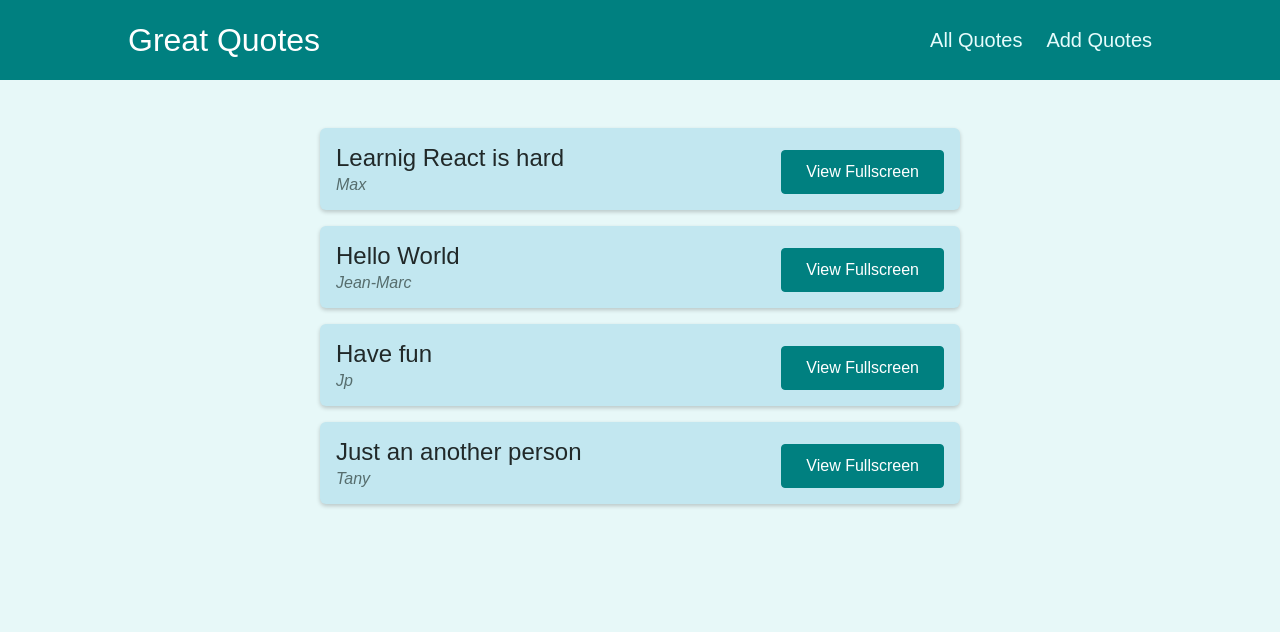
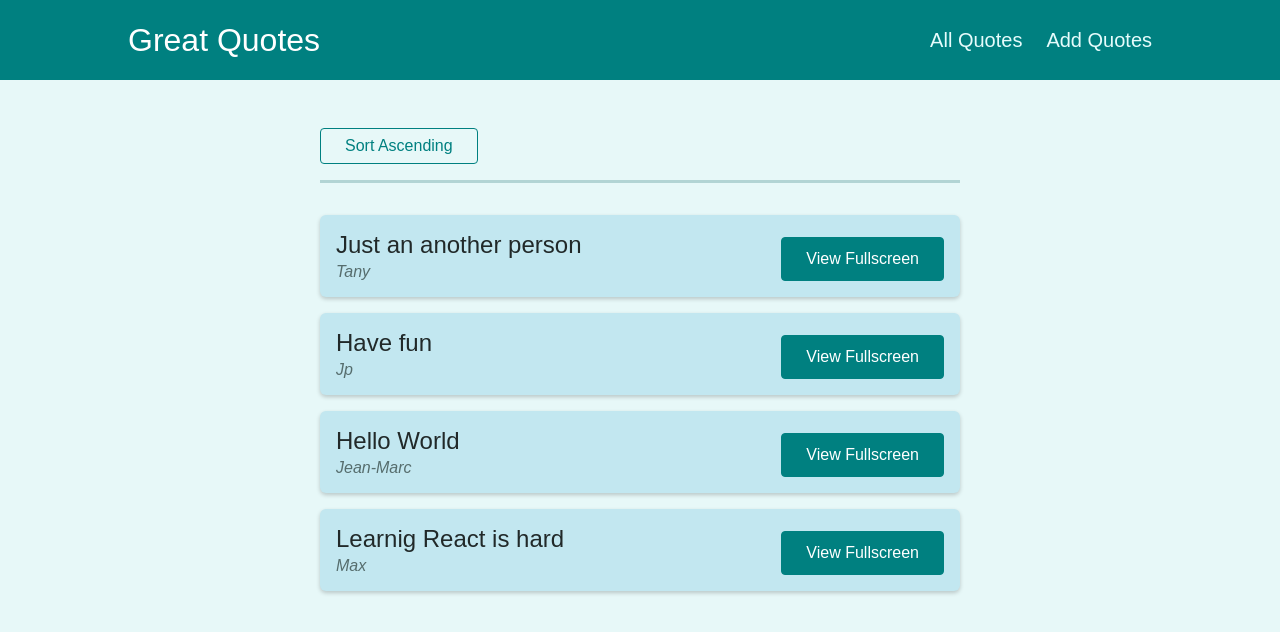
Before and after one commit to Habsolute/Section-20-pratice-react, a React (Create React App) app: page /quotes in a window 1280 px wide. Shown: the top 632 px of the page. Built offline with nearby package versions, Linux system fonts and the light colour scheme.

Commit message:
Add nested Route

```diff
--- a/src/components/quotes/QuoteList.js
+++ b/src/components/quotes/QuoteList.js
@@ -1,13 +1,45 @@
-import { Fragment } from 'react';
+import { Fragment } from "react";
+import { useHistory, useLocation } from "react-router-dom";
 
-import QuoteItem from './QuoteItem';
-import classes from './QuoteList.module.css';
+import QuoteItem from "./QuoteItem";
+import classes from "./QuoteList.module.css";
+
+const sortQuotes = (quotes, ascending) => {
+  return quotes.sort((quoteA, quoteB) => {
+    if (ascending) {
+      return quoteA.id > quoteB.id ? 1 : -1;
+    } else {
+      return quoteA.id < quoteB.id ? 1 : -1;
+    }
+  });
+};
 
 const QuoteList = (props) => {
+  const history = useHistory();
+  const location = useLocation();
+
+  console.log(location);
+
+  const queryParams = new URLSearchParams(location.search);
+
+  const isSortingAscending = queryParams.get("sort") === "asc";
+  console.log(isSortingAscending);
+
+  const sortedQuotes = sortQuotes(props.quotes, isSortingAscending);
+
+  function changeSortingHandler() {
+    history.push("/quotes?sort=" + (isSortingAscending ? "desc" : "asc"));
+  }
+
   return (
     <Fragment>
+      <div className={classes.sorting}>
+        <button onClick={changeSortingHandler}>
+          Sort {isSortingAscending ? "Descending" : "Ascending"}
+        </button>
+      </div>
       <ul className={classes.list}>
-        {props.quotes.map((quote) => (
+        {sortedQuotes.map((quote) => (
           <QuoteItem
             key={quote.id}
             id={quote.id}
--- a/src/pages/QuoteDetail.js
+++ b/src/pages/QuoteDetail.js
@@ -1,5 +1,9 @@
 import { Fragment } from "react/cjs/react.production.min";
-import { useParams, Route } from "react-router-dom/cjs/react-router-dom.min";
+import {
+  useParams,
+  Route,
+  Link,
+} from "react-router-dom/cjs/react-router-dom.min";
 
 import HighlightedQuote from "../components/quotes/HighlightedQuote";
 import Comments from "../components/comments/Comments";
@@ -37,6 +41,13 @@
   return (
     <Fragment>
       <HighlightedQuote text={quote.text} author={quote.author} />
+      <Route path={`/quotes/${params.quoteId}`} exact>
+        <div className="centered">
+          <Link className="btn--flat" to={`/quotes/${params.quoteId}/comments`}>
+            Load Comments
+          </Link>
+        </div>
+      </Route>
       <Route path={`/quotes/${params.quoteId}/comments`} exact>
         <Comments />
       </Route>
```
